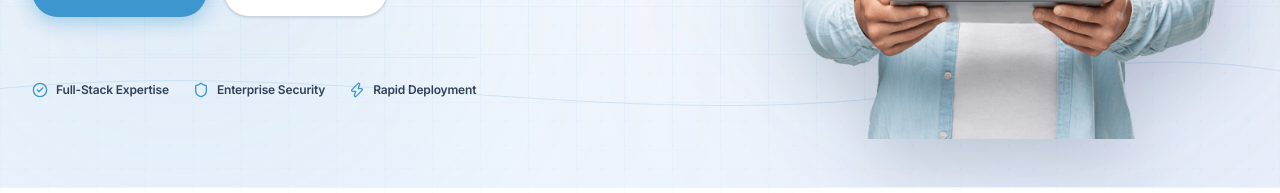
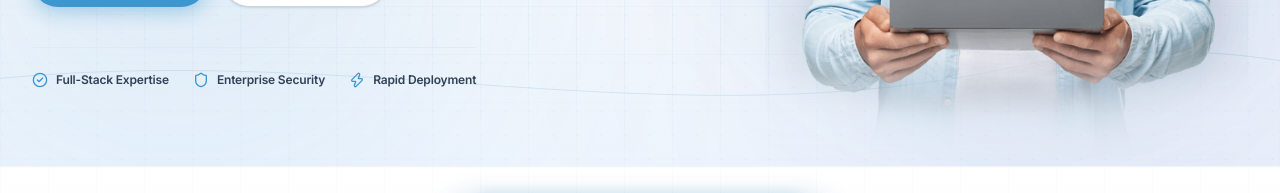
Before and after one commit to Muhammadkashifsaeed/abtelcloudservice, a Next.js app: page / in a window 1280 px wide. Shown: the part 592-785 px from the top of the page. Built offline with nearby package versions, Linux system fonts and the light colour scheme; no server answers.

Commit message:
Seamlessly fade and ground hero consultant image at bottom

```diff
--- a/components/HeroSection.tsx
+++ b/components/HeroSection.tsx
@@ -129,7 +129,7 @@ export function HeroSection() {
         </div>
 
         {/* Right Column: Consultant Portrait with Enhanced Animated Tech Backdrop */}
-        <div className="relative flex items-end justify-center self-end lg:col-span-5 xl:col-span-5">
+        <div className="relative flex items-end justify-center self-end lg:col-span-5 xl:col-span-5 lg:-mb-12">
           <div className="relative w-full max-w-[380px] sm:max-w-[440px] lg:max-w-[470px] xl:max-w-[500px] flex items-end justify-center">
             {/* Enhanced Animated Tech Decorative Backdrop Behind Image */}
             <div
@@ -233,8 +233,8 @@ export function HeroSection() {
               />
             </div>
 
-            {/* Foreground Person Image */}
-            <div className="relative z-10 w-full flex items-end justify-center">
+            {/* Foreground Person Image with Seamless Feathered Bottom Fade */}
+            <div className="relative z-10 w-full flex items-end justify-center [mask-image:linear-gradient(to_bottom,black_75%,transparent_100%)] [-webkit-mask-image:linear-gradient(to_bottom,black_75%,transparent_100%)]">
               <Image
                 src="/images/img1.png"
                 alt="Software consultant smiling while holding a laptop"
@@ -244,6 +244,11 @@ export function HeroSection() {
                 draggable={false}
                 className="block h-auto w-full select-none object-contain object-bottom drop-shadow-[0_20px_35px_rgba(15,23,42,0.18)]"
               />
+              {/* Soft Atmospheric Feather Mist matching section background (#EBF3FA) */}
+              <div
+                aria-hidden="true"
+                className="pointer-events-none absolute inset-x-0 bottom-0 h-16 sm:h-24 bg-gradient-to-t from-[#EBF3FA] via-[#EBF3FA]/70 to-transparent"
+              />
             </div>
           </div>
         </div>
```
